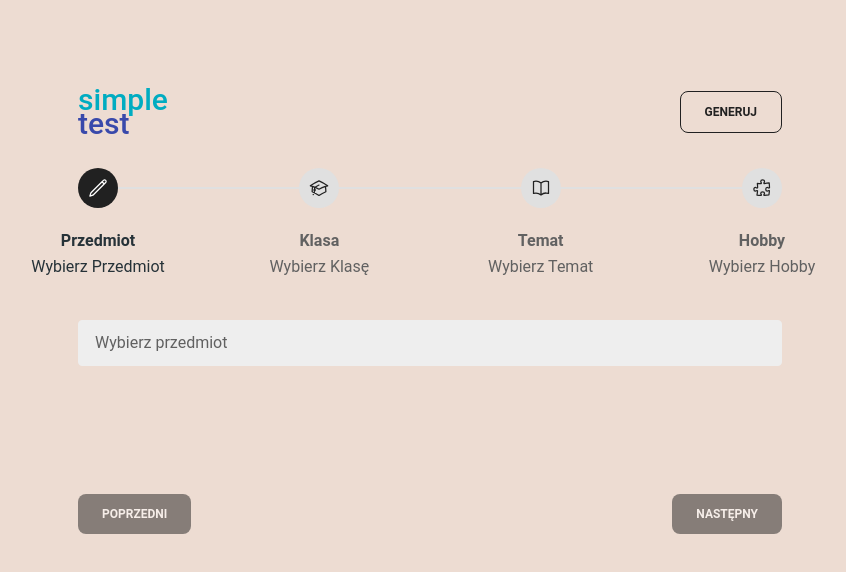
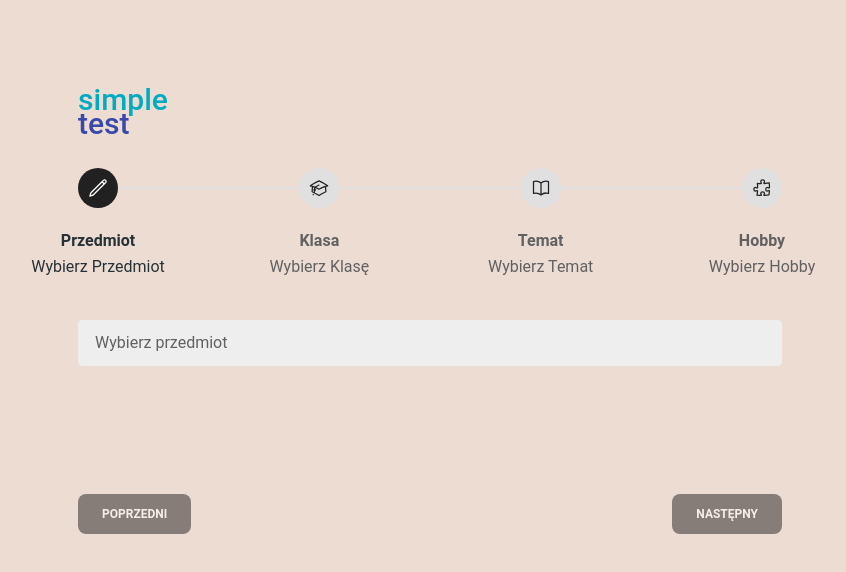
Before and after one commit to kompetencyjny24/AIEducationFrontend, a React (Create React App) app: page /generate in a window 1280 px wide. Shown: the top 572 px of the page, without its empty margins (210-1056 px from the left). Built offline with nearby package versions, Linux system fonts and the light colour scheme.

Commit message:
Improved header implementation

```diff
--- a/src/components/Header.tsx
+++ b/src/components/Header.tsx
@@ -1,5 +1,5 @@
+import React from 'react';
 import { Link } from "react-router-dom";
-
 import { Button } from "@material-tailwind/react";
 
 export const MUI_ERROR = {
@@ -8,25 +8,30 @@ export const MUI_ERROR = {
   onPointerLeaveCapture: undefined
 };
 
-const Header = () => {
+interface HeaderProps {
+  generate?: boolean;
+}
+
+const Header: React.FC<HeaderProps> = ({ generate = false }) => {
   return (
     <div className="w-full flex justify-between items-center py-8">
-
+      <Link to="/">
         <div className="text-3xl text-cyan-600 font-medium leading-6">
           simple
-        <br/>
+          <br />
           <span className="text-indigo-600">test</span>
         </div>
+      </Link>
 
-      <Link
-      to="/generate">
+      {generate && (
+        <Link to="/generate">
           <Button variant="outlined" {...MUI_ERROR}>
             Generuj
           </Button>
         </Link>
-
+      )}
     </div>
-  )
+  );
 }
 
 export default Header;
--- a/src/pages/Home.tsx
+++ b/src/pages/Home.tsx
@@ -18,7 +18,7 @@ const Home = () => {
 
       <div className="w-full max-w-[1200px]">
 
-        <Header />
+        <Header generate={ true } />
 
         <div className="w-full h-fit mt-8">
 
```
Lines whose indentation alone changed are shown as unchanged.
